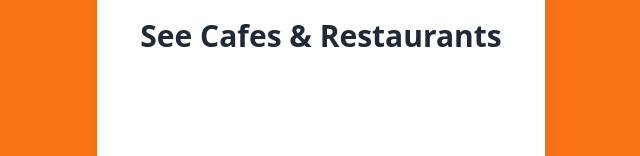
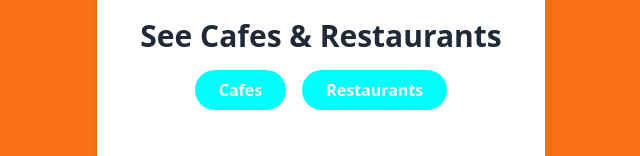
Before and after one commit to rosstaylor95/seeqrs-dev, a Next.js app: page / in a window 1280 px wide. Shown: the part 400-556 px from the top of the page, without its empty margins (319-959 px from the left). Built offline with nearby package versions, Linux system fonts and the light colour scheme.

Commit message:
Update tailwind.config.ts

```diff
--- a/tailwind.config.ts
+++ b/tailwind.config.ts
@@ -11,9 +11,18 @@ const config: Config = {
       colors: {
         background: "var(--background)",
         foreground: "var(--foreground)",
+        // Custom colors for orange background and aqua buttons
+        orange: {
+          500: "#f97316", // Customize this value to match the orange you want
+        },
+        aqua: {
+          500: "#00FFFF", // Aqua shade for the buttons
+          600: "#00CED1", // Darker shade on hover
+        },
       },
     },
   },
   plugins: [],
 };
+
 export default config;
```
